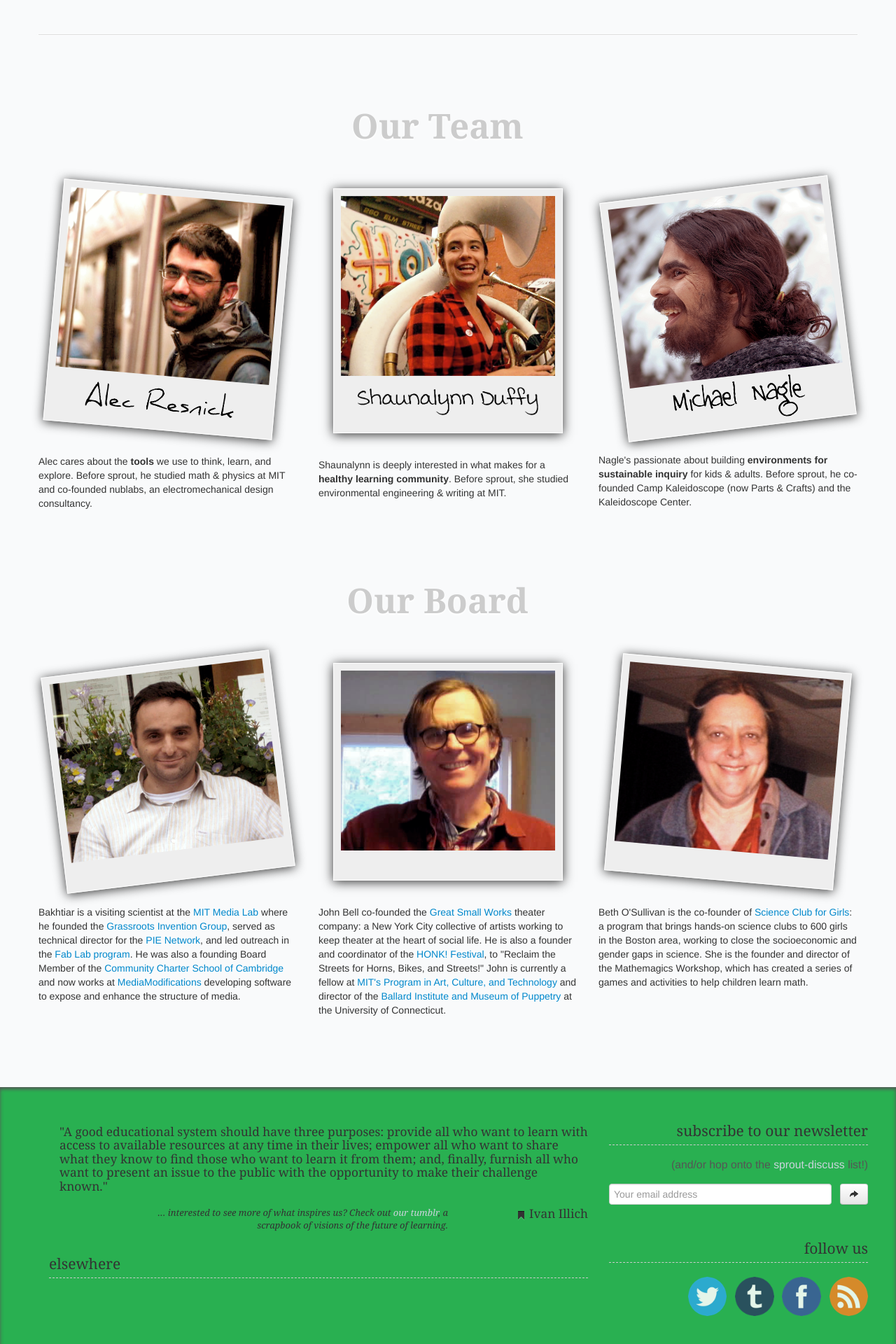
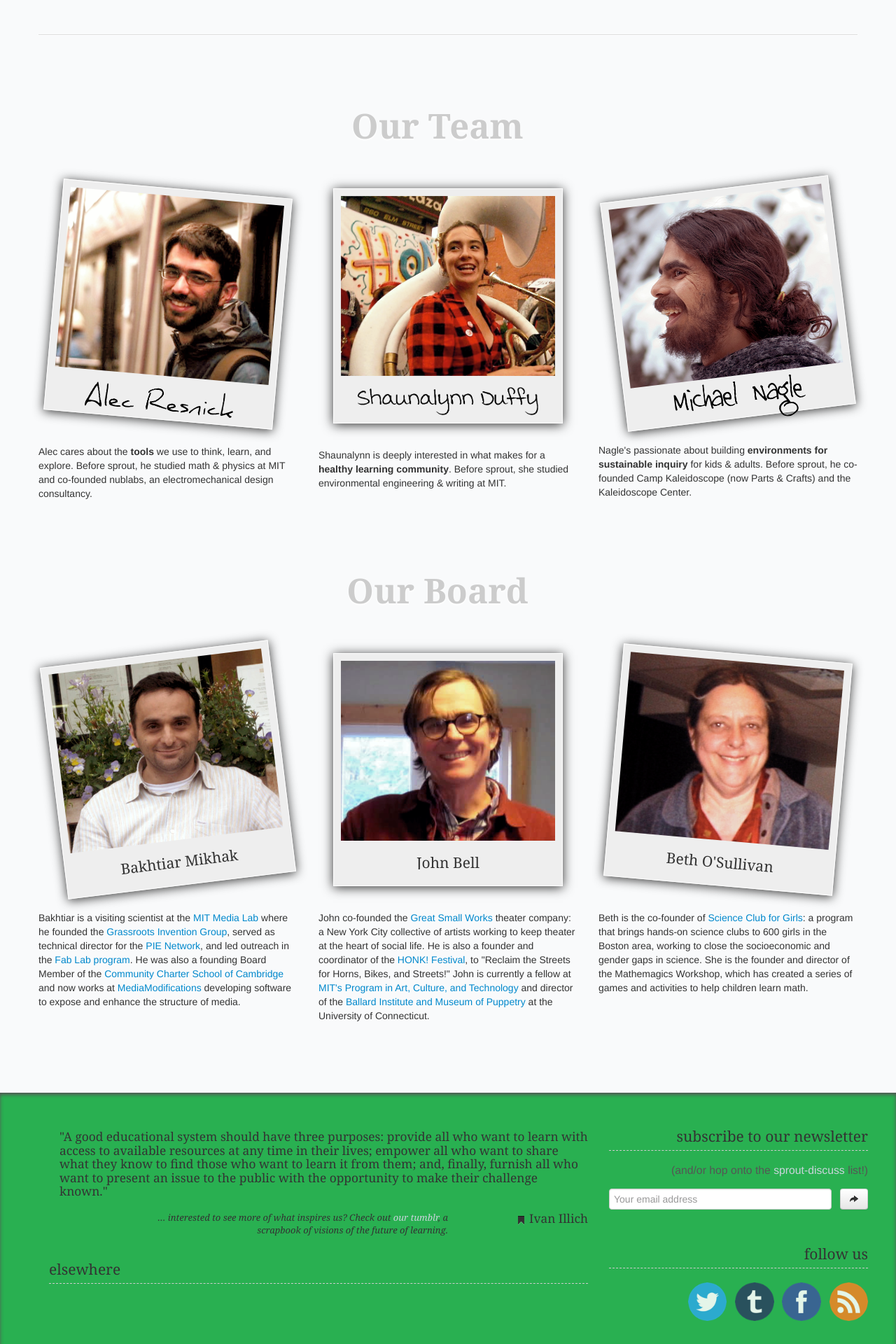
Before and after one commit to thesprouts/thesprouts.github.io, a Jekyll site: the page built from site/about.html, in a window 1280 px wide. Shown: the part 470-2390 px from the top of the page at 70% size. Built offline with Jekyll 4.4.1, drawn with Linux system fonts in a browser that asks for light colours; nearby versions of some CDN libraries.

```diff
--- a/site/about.html
+++ b/site/about.html
@@ -89,7 +89,7 @@ layout: default
       <div class='name'>Beth O'Sullivan</div>
     </div> <!-- ends div#beth-osullivan -->
     <div class='bio'>
-      Beth O'Sullivan is the co-founder of <a href='http://scienceclubforgirls.org/'>Science Club for Girls</a>: a program that brings hands-on science clubs to 600 girls in the Boston area, working to close the socioeconomic and gender gaps in science. She is the founder and director of the Mathemagics Workshop, which has created a series of games and activities to help children learn math.
+      Beth is the co-founder of <a href='http://scienceclubforgirls.org/'>Science Club for Girls</a>: a program that brings hands-on science clubs to 600 girls in the Boston area, working to close the socioeconomic and gender gaps in science. She is the founder and director of the Mathemagics Workshop, which has created a series of games and activities to help children learn math.
     </div> <!-- ends div.bio -->
   </div> <!-- ends div.bio-container -->
 </div> <!-- ends div#board -->
--- a/site/css/style.css
+++ b/site/css/style.css
@@ -458,6 +458,22 @@ li.lifestream-twitter {
 
 }
 
+#board .bio-container .name {
+  height: 100%;
+  font-size: 1.5em;
+  font-family: "museo-slab-1", "museo-slab-2", Georgia, serif;
+  margin-top: 1em;
+  margin-bottom: -1.5em;
+}
+
+.who {
+  padding-bottom: 0.75em;
+}
+
+#board .who {
+  padding-bottom: 3.875em;
+}
+
 .bio-container .name {
   height: 0;
   overflow: hidden;
```
Also changed, not shown: other parts of site/about.html (+1 -1 lines), site/_includes/splash_banner.html (+8 -14 lines).
